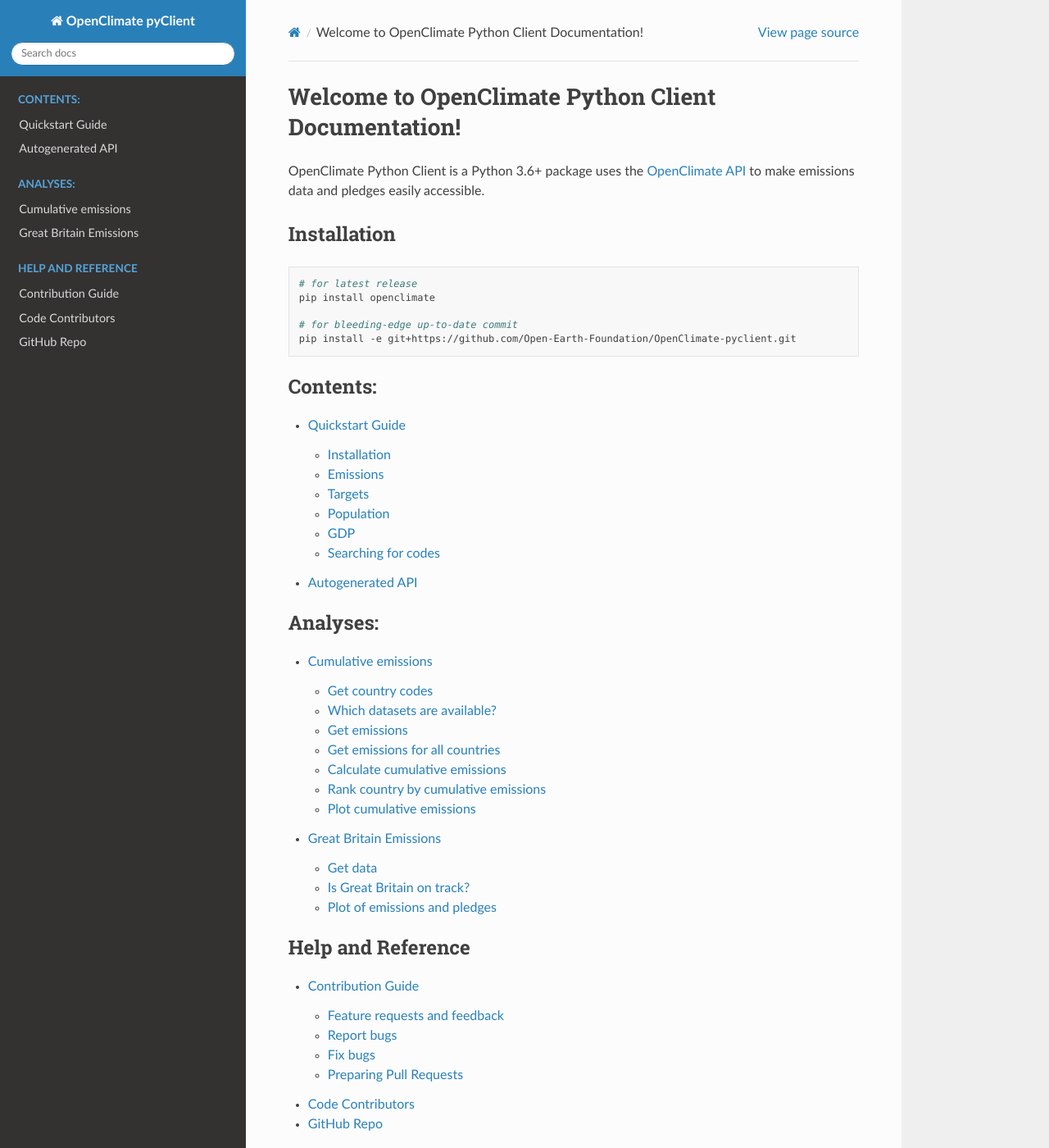
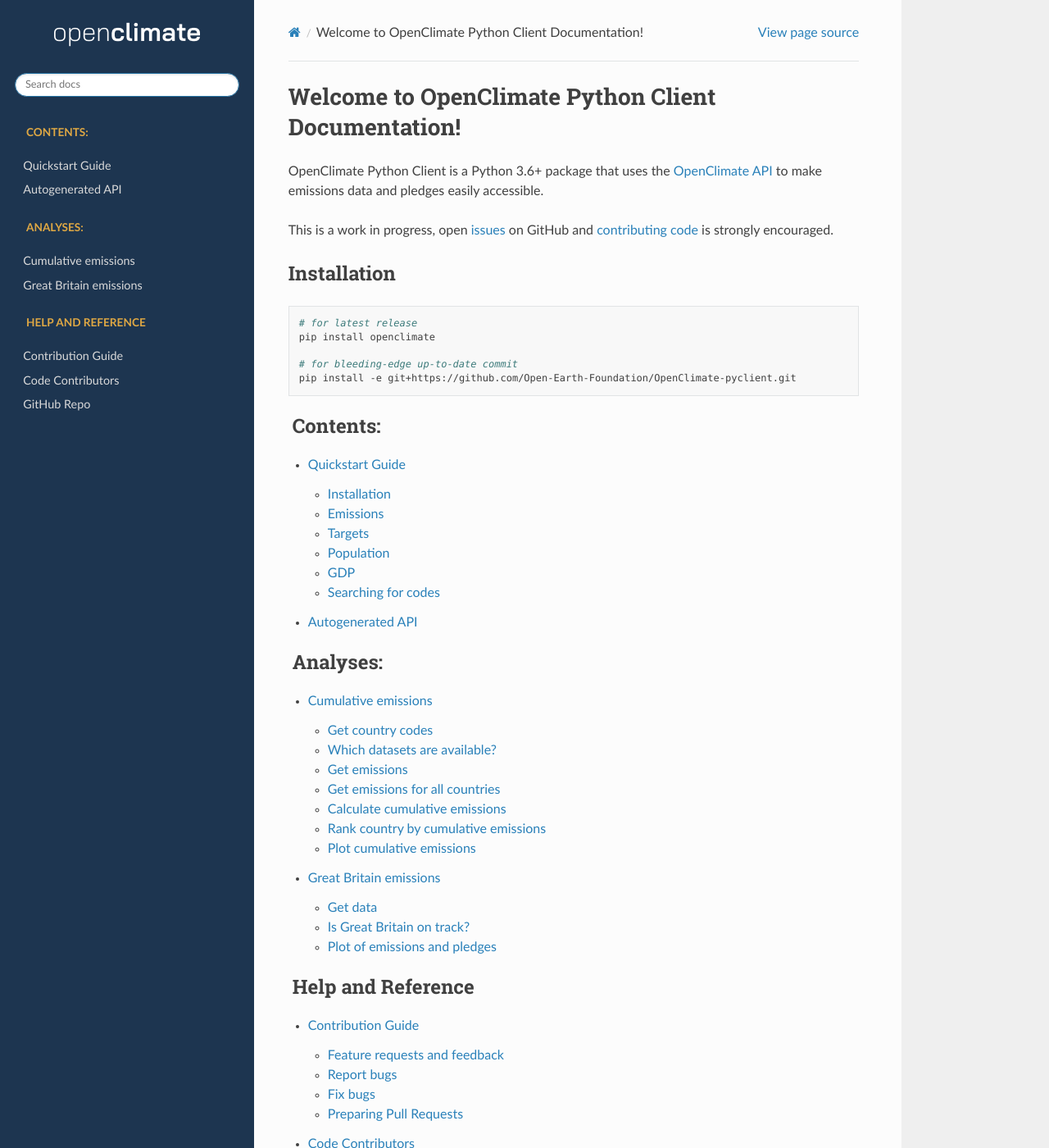
Before and after one commit to Open-Earth-Foundation/OpenClimate-pyclient, a Sphinx documentation site: the page built from docs/index.rst, in a window 1280 px wide and 1400 px high. Shown: the whole window at 82% size. Built offline with Sphinx 7.4.7 and the Read the Docs theme 2.0.0, drawn with Linux system fonts in a browser that asks for light colours.

Commit message:
feat: add GB emissions notebook, apply custom CSS, and add logo

```diff
--- a/docs/conf.py
+++ b/docs/conf.py
@@ -34,5 +34,16 @@
 # -- Options for HTML output -------------------------------------------------
 # https://www.sphinx-doc.org/en/master/usage/configuration.html#options-for-html-output
 
+html_theme_options = {
+    "logo_only": True,
+    "display_version": False,
+    "style_nav_header_background": "#1d3550",
+}
+
+# make file (relative to this directory) to place at the top of the sidebar.
+html_logo = "img/OC-Logo_white.png"
 html_theme = "sphinx_rtd_theme"
 html_static_path = ['_static']
+html_css_files = [
+    "css/custom.css",
+]
--- a/docs/index.rst
+++ b/docs/index.rst
@@ -6,9 +6,12 @@
 Welcome to OpenClimate Python Client Documentation!
 ======================================================
 
-OpenClimate Python Client is a Python 3.6+ package uses the
+OpenClimate Python Client is a Python 3.6+ package that uses the
 `OpenClimate API <https://github.com/Open-Earth-Foundation/OpenClimate/blob/develop/api/API.md>`_
 to make emissions data and pledges easily accessible.
+
+This is a work in progress, open `issues <https://github.com/Open-Earth-Foundation/OpenClimate-pyclient/issues>`__
+on GitHub and `contributing code <contributing>`_ is strongly encouraged.
 
 Installation
 ------------
```
Also changed, not shown: docs/notebooks/great_britain_emissions.ipynb.
